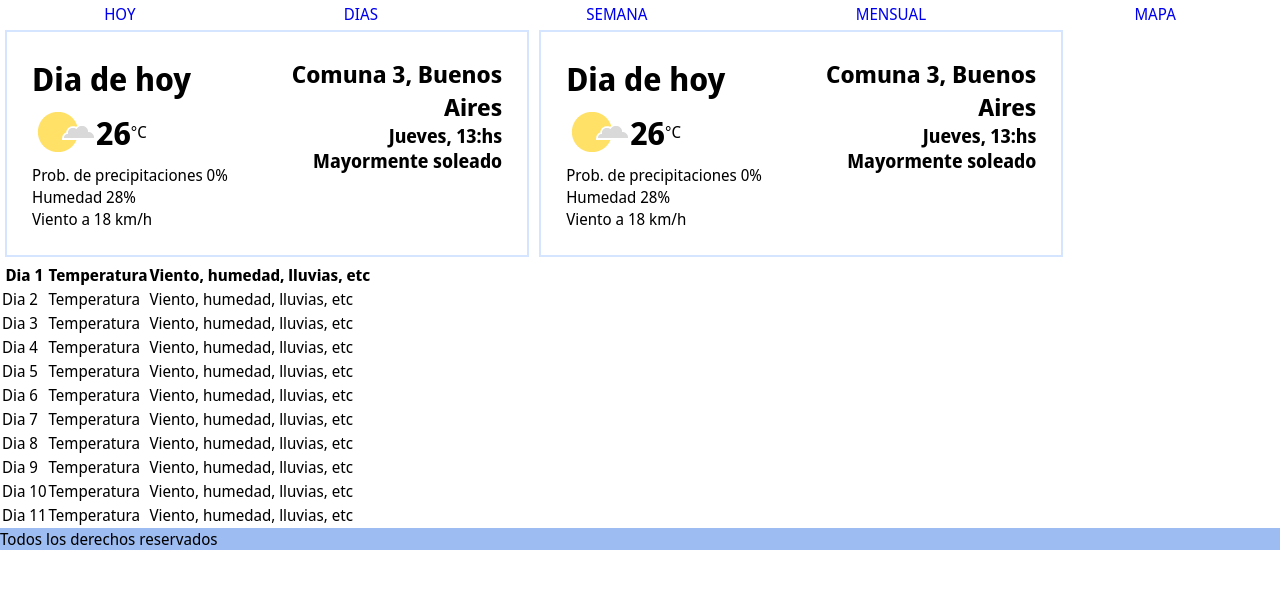
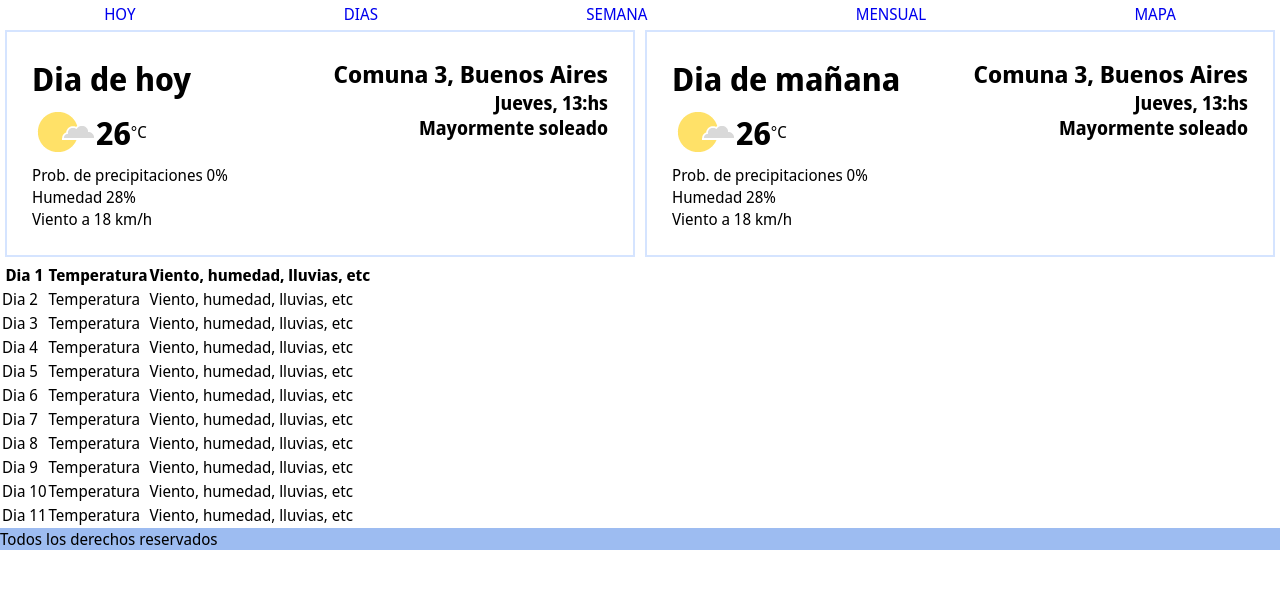
Before and after one commit to pruebadetrabajo/PreEntrega2-Zatti, a plain HTML site: page pages/dias.html in a window 1280 px wide. Shown: the part 151-740 px from the top of the page. Drawn offline with Linux system fonts and the light colour scheme.

Commit message:
miercoles

```diff
--- a/css/css.css
+++ b/css/css.css
@@ -214,6 +214,7 @@ input {
     margin: 5px;
     padding: 25px;
     display: flex;
+    width: 50%;
 }
 
 .diasDiaHoyIzq, .diasDiaMananaIzq{
--- a/pages/dias.html
+++ b/pages/dias.html
@@ -54,7 +54,7 @@
             </div>
             <div class="diasDiaManana">
                 <div class="diasDiaMananaIzq">
-                    <h1>Dia de hoy</h1>
+                    <h1>Dia de mañana</h1>
                     <div class="temp">
                         <img src="../IMG/sunny_s_cloudy.png" alt="">
                         <h1 class="h1Temp">26</h1>
```
